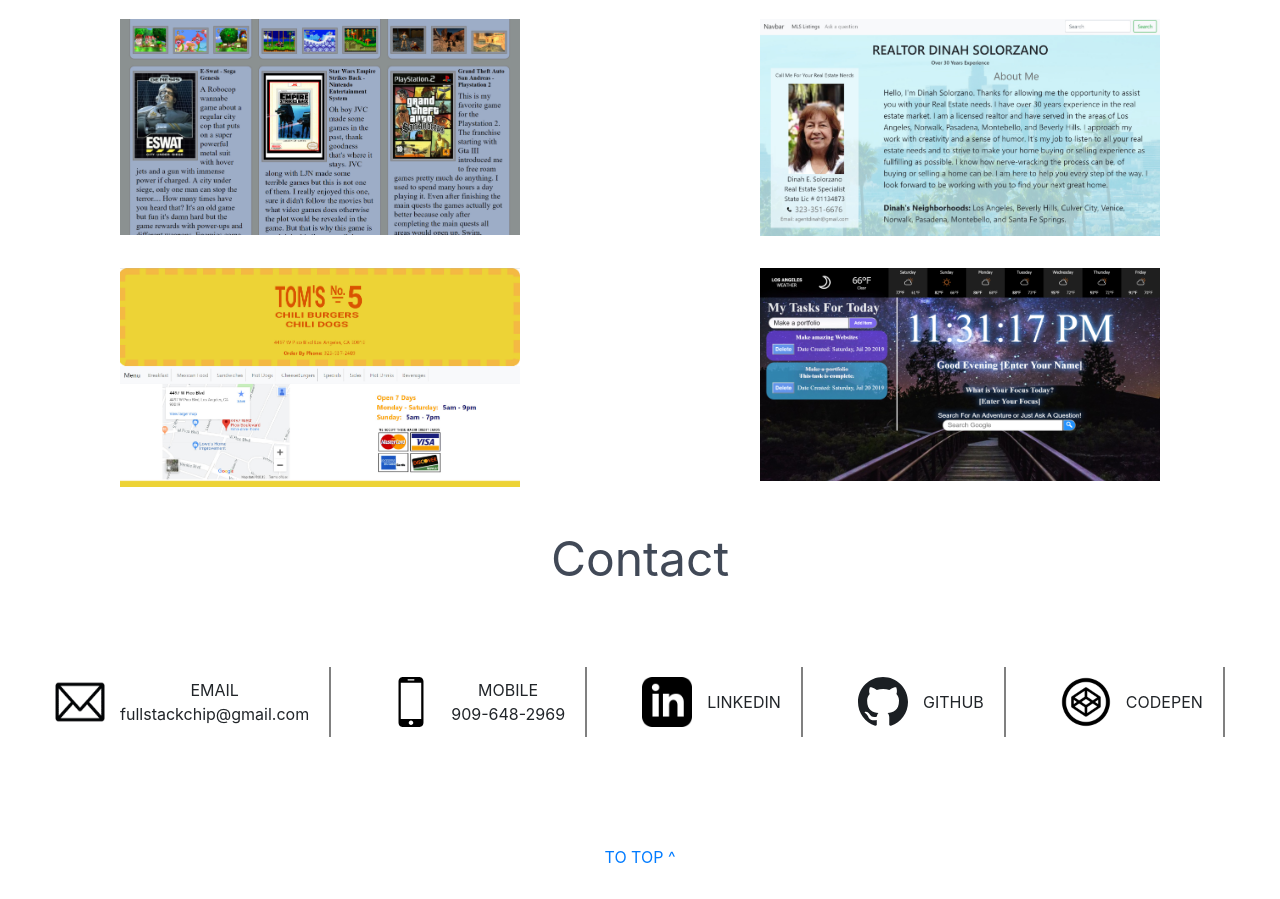
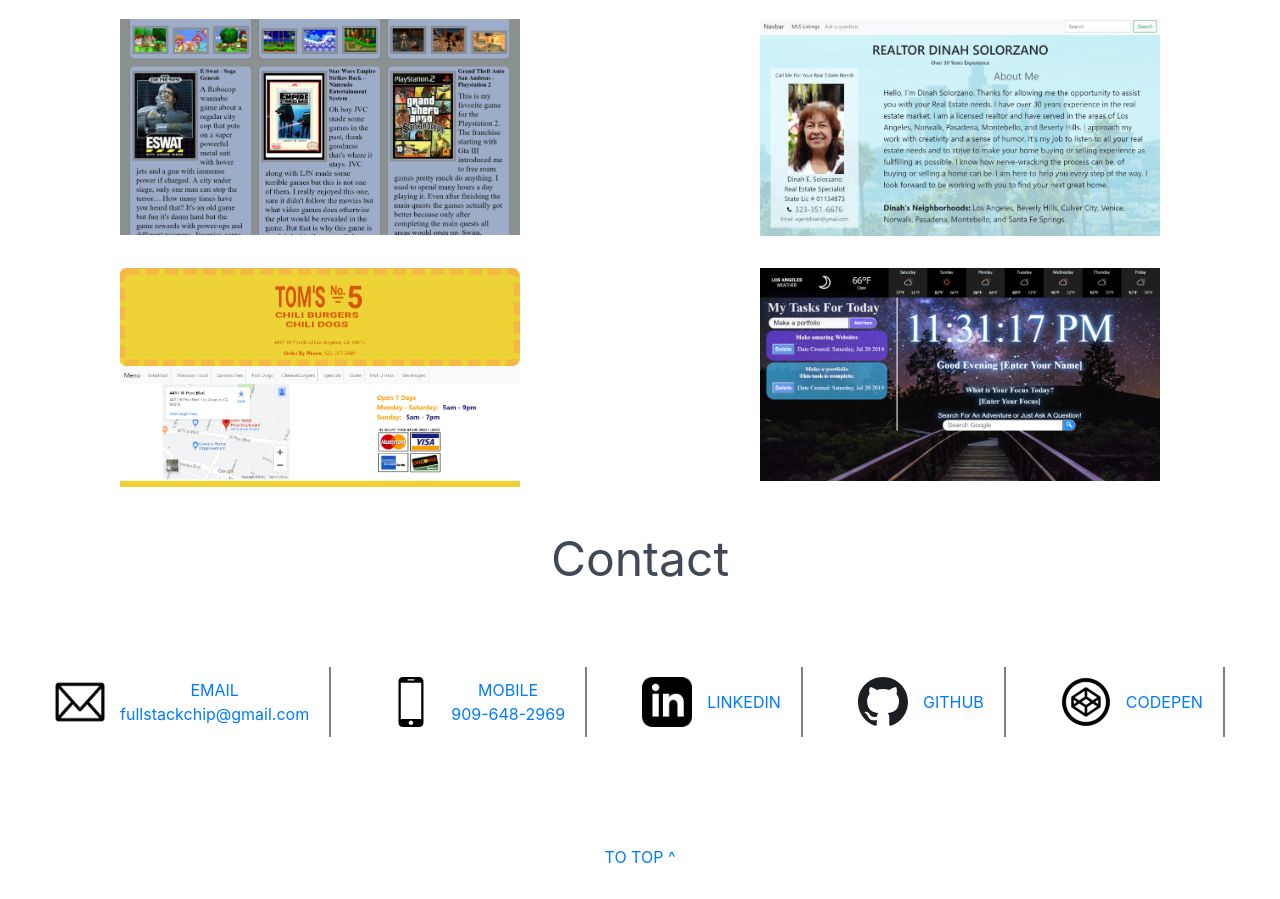
Before and after one commit to chipcoder64/CiprianCirdeiPortfolio, a plain HTML site: page index.html in a window 1280 px wide. Shown: the part 1785-2684 px from the top of the page. Drawn offline with nearby package versions, Linux system fonts and the light colour scheme; a web font is replaced by a local one.

Commit message:
Update index.html

```diff
--- a/index.html
+++ b/index.html
@@ -336,25 +336,25 @@
   <a name="contact"></a>
   <div class="headline-section">Contact</div>
   <div class="contact-sec-wrap">
-    <div class="contact-wrap"><img class="contact-img" src="images/email-icon.png" alt="Email Icon">
+    <a class="contact-link" href="mailto:fullstackchip@gmail.com" target="_blank"><div class="contact-wrap"><img class="contact-img" src="images/email-icon.png" alt="Email Icon">
       <div>EMAIL<div>fullstackchip@gmail.com</div>
       </div>
-    </div>
-    <div class="contact-wrap"><img class="contact-img" src="images/54718.svg" alt="Mobile Icon">
+    </div></a>
+    <a class="contact-link" href="tel:9096482969" target="_blank"><div class="contact-wrap"><img class="contact-img" src="images/54718.svg" alt="Mobile Icon">
       <div>MOBILE<div>909-648-2969</div>
       </div>
-    </div>
-    <div class="contact-wrap"><img class="contact-img" src="images/linkedIn.png" alt="Mobile Icon">
+    </div></a>
+    <a class="contact-link" href="https://www.linkedin.com/chipdecoder/" target="_blank"><div class="contact-wrap"><img class="contact-img" src="images/linkedIn.png" alt="Mobile Icon">
       <div>LINKEDIN</div>
-    </div>
-    <div class="contact-wrap"><img class="contact-img" src="images/github.svg" alt="Github Icon">
+    </div></a>
+    <a class="contact-link" href="https://github.com/chipcoder64/" target="_blank"><div class="contact-wrap"><img class="contact-img" src="images/github.svg" alt="Github Icon">
       <div>GITHUB</div>
-    </div>
-    <div class="contact-wrap"><img class="contact-img" src="images/codepen.png" alt="Codepen Icon">
+    </div></a>
+    <a class="contact-link" href="https://codepen.io/Chipcoder64/" target="_blank"><div class="contact-wrap"><img class="contact-img" src="images/codepen.png" alt="Codepen Icon">
       <div>CODEPEN</div>
-    </div>
+    </div></a>
   </div>
-  <div class="to-top"><a href="#toTop">TO TOP ^</a></div>
+  <div class="to-top"><a class="contact-link" href="#toTop">TO TOP ^</a></div>
 </body>
 
 </html>
```
